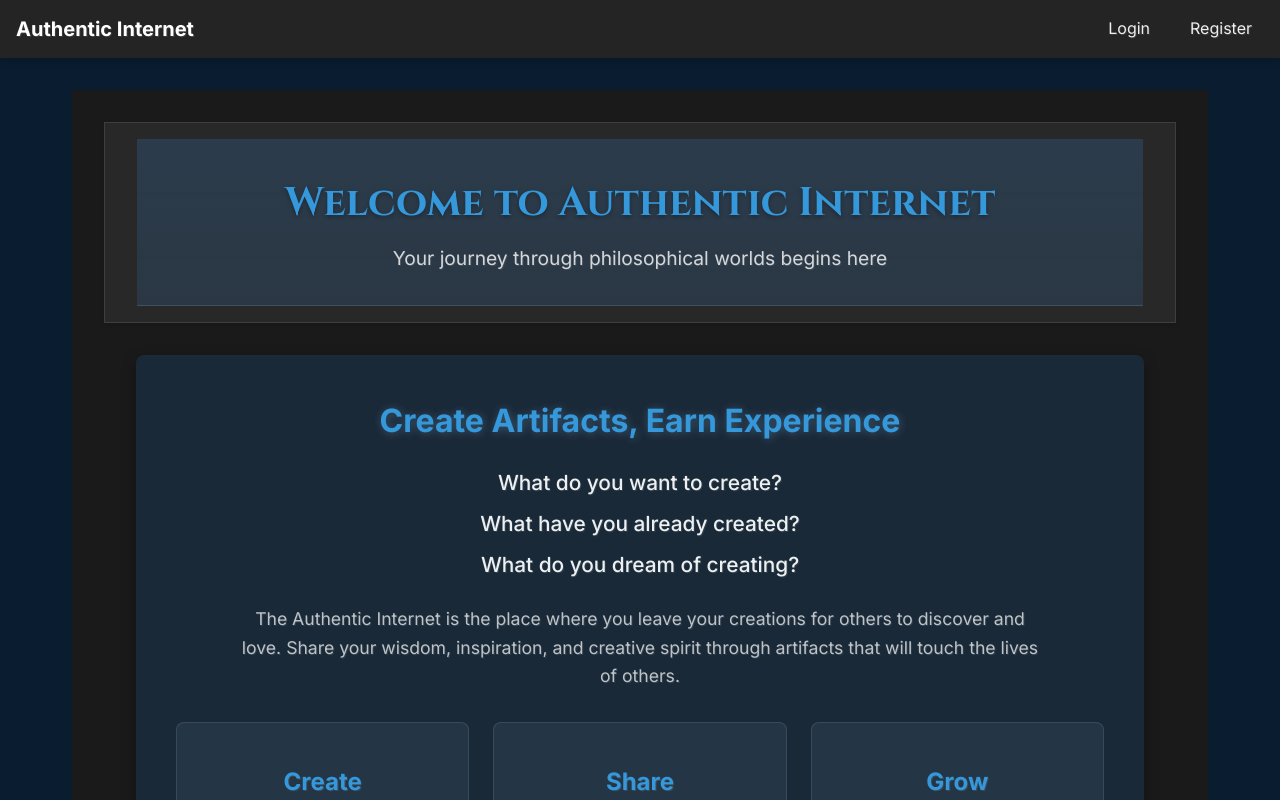
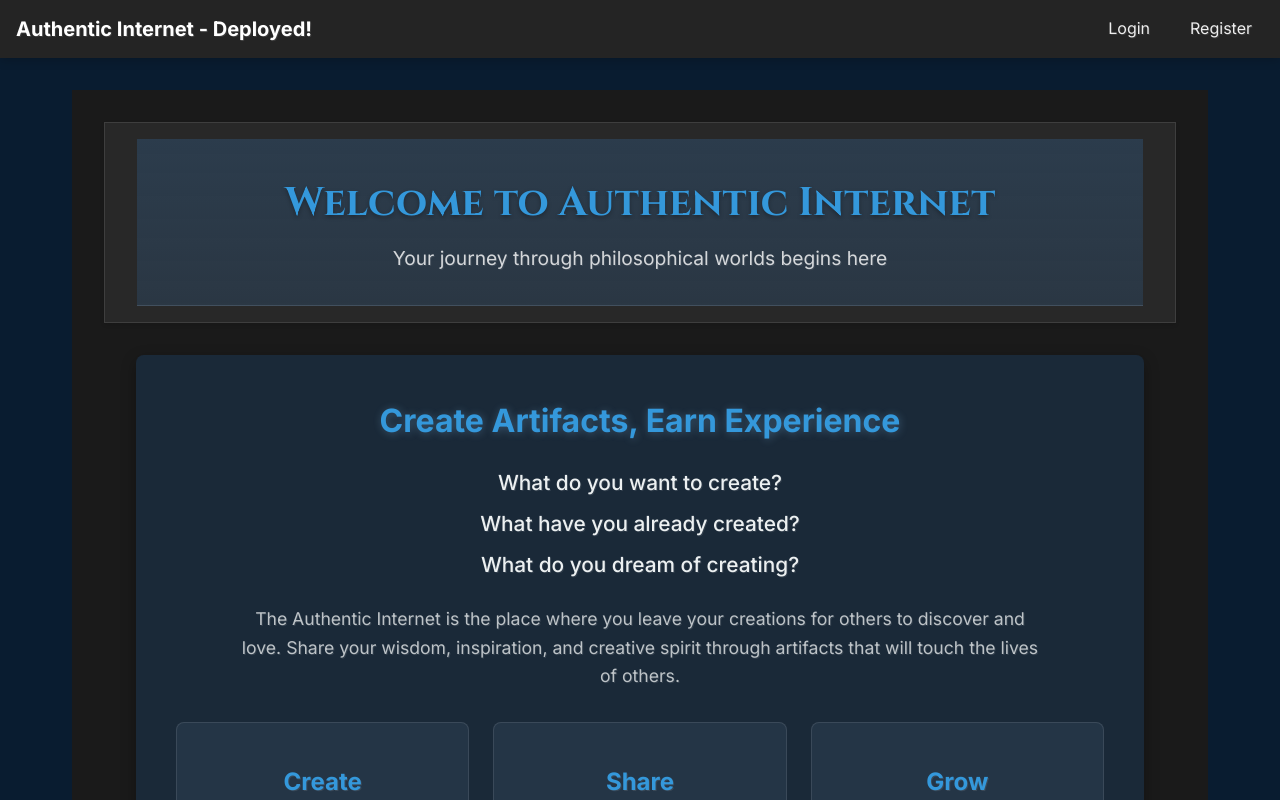
Before and after one commit to robotwist/authentic-internet, a React (Vite) app in the folder client/: page / in a window 1280 px wide. Built offline with nearby package versions, Linux system fonts and the light colour scheme; no server answers.

Commit message:
Update navbar title to verify automatic deployment

```diff
--- a/client/src/components/Navbar.jsx
+++ b/client/src/components/Navbar.jsx
@@ -23,7 +23,7 @@ const Navbar = () => {
   return (
     <nav className="navbar">
       <div className="navbar-brand">
-        <Link to="/">Authentic Internet</Link>
+        <Link to="/">Authentic Internet - Deployed!</Link>
       </div>
 
       {/* Mobile menu toggle */}
```
